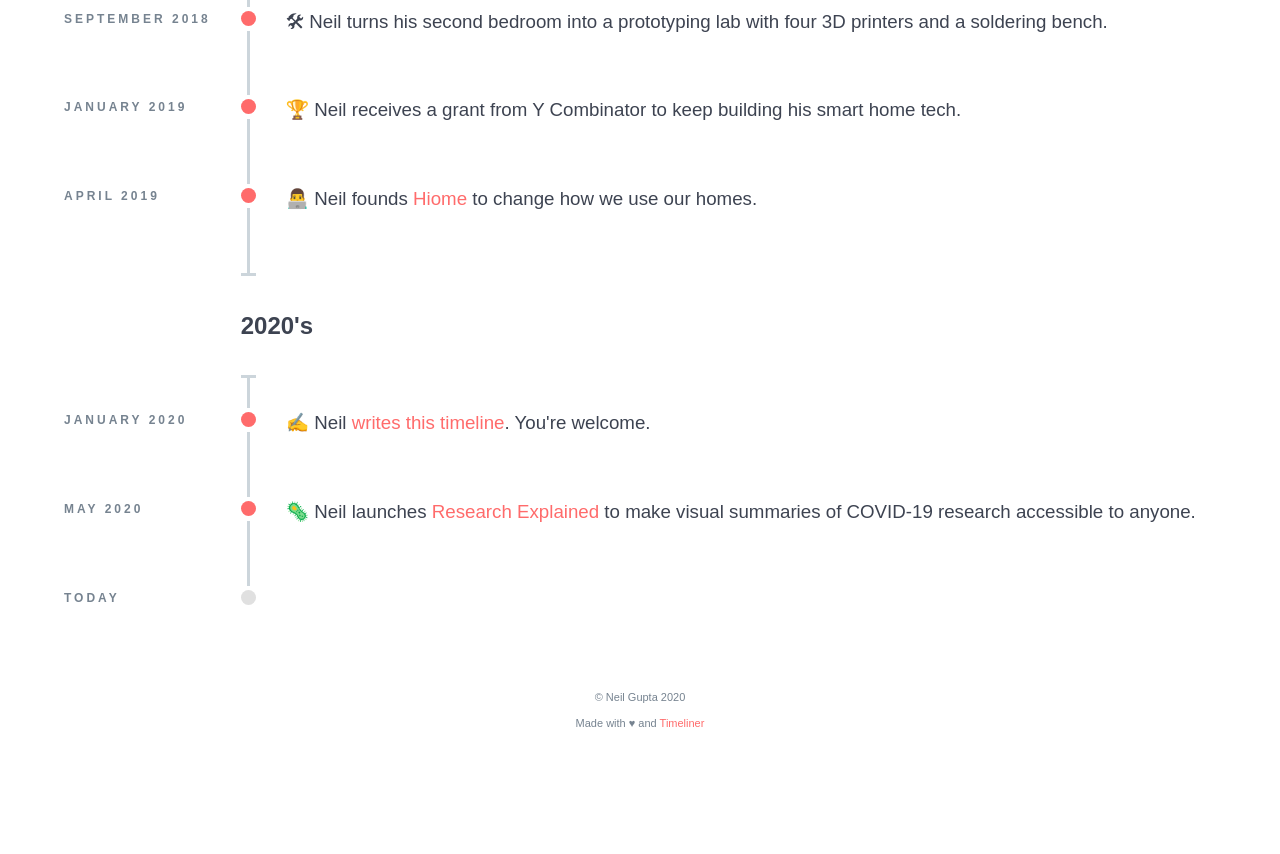
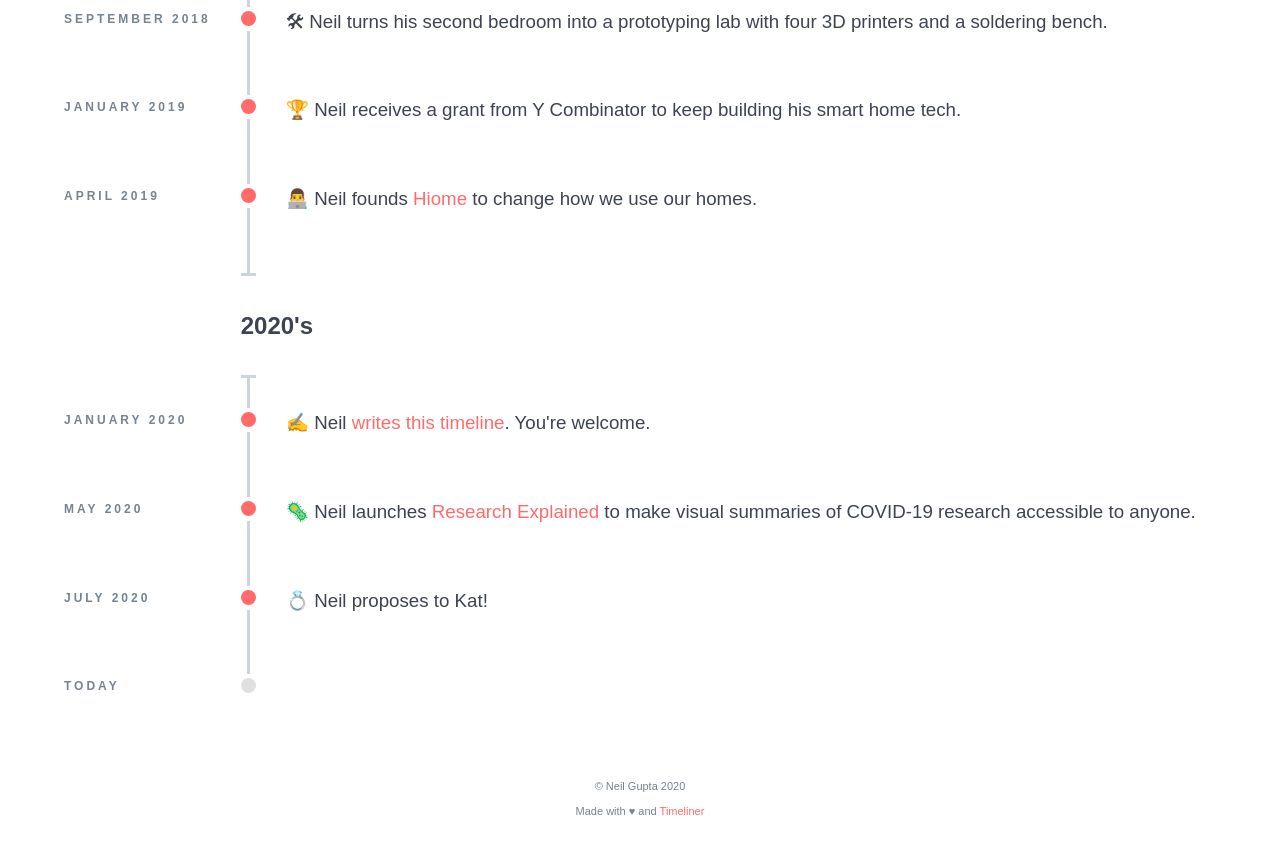
Before and after one commit to neilgupta/timeliner, a Jekyll site: the page built from index.html, in a window 1280 px wide and 900 px high, scrolled down 3804 px. Shown: the top 854 px of the window. Built offline with Jekyll 4.4.1, drawn with Linux system fonts in a browser that asks for light colours; before the commit the page ends 4615 px from its top, so only the background shows below that.

Commit message:
add timeline item

```diff
--- a/_config.yml
+++ b/_config.yml
@@ -81,3 +81,5 @@ periods:
     - May 2020: >-
         🦠 Neil launches <a href="https://researchexplained.org" target="_blank" rel="noopener">Research Explained</a> to make visual
         summaries of COVID-19 research accessible to anyone.
+    - July 2020: >-
+        💍 Neil proposes to Kat!
```
